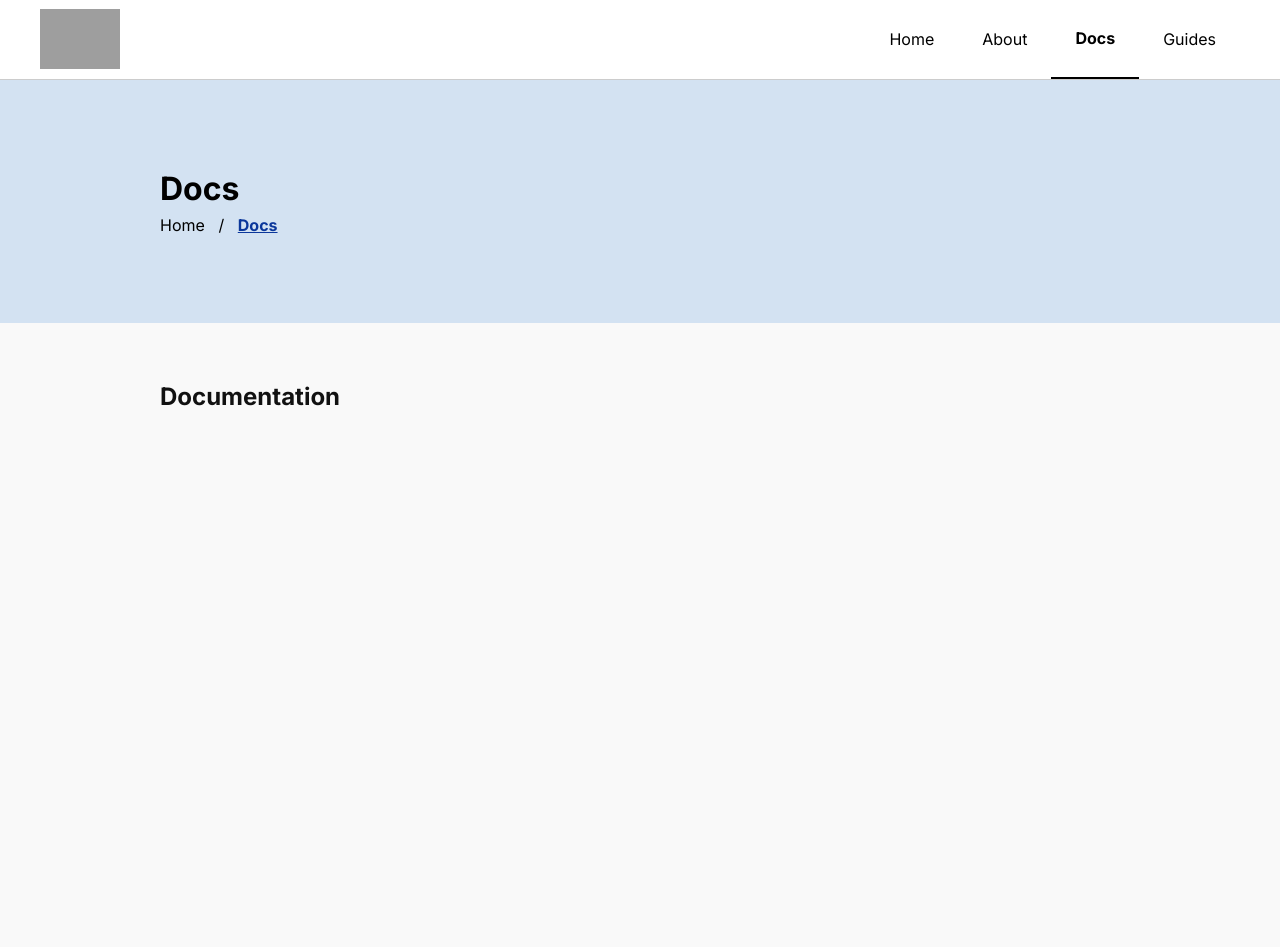
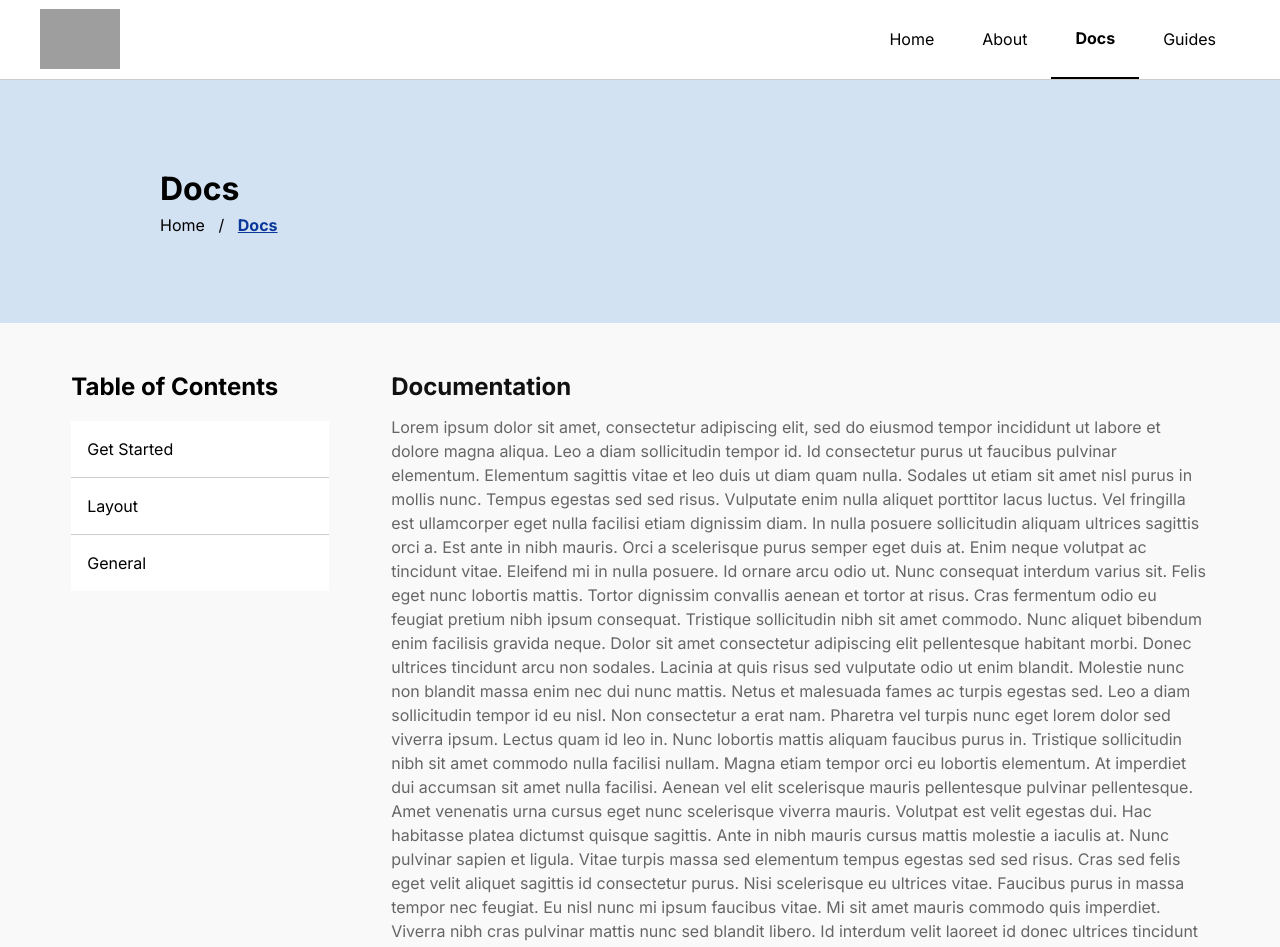
Before and after one commit to coding-cabin/design-system, a Next.js app: page /docs in a window 1280 px wide. Shown: the top 947 px of the page. Built offline with nearby package versions, Linux system fonts and the light colour scheme; grey boxes are pictures that could not be loaded.

Commit message:
Added a LinkList UI

```diff
--- /dev/null
+++ b/components/layout/ContainerSidebar.js
@@ -0,0 +1,63 @@
+import styled, { css } from "styled-components";
+import { width, breakpoints } from "../../styles/variables";
+// import StickyBox from "react-sticky-box";
+import LinkList from "../ui/ListLink";
+
+const Root = styled.section`
+  position: relative;
+
+  display: flex;
+  align-items: flex-start;
+
+  max-width: ${width.lg}px;
+  margin: auto;
+
+  @media (max-width: ${breakpoints.md}rem) {
+    padding: 3.5rem 2rem;
+    flex-direction: column;
+  }
+`;
+
+const RootContent = styled.div`
+  padding: 2.85rem 1.95rem;
+`;
+
+const Sidebar = styled.aside`
+  position: sticky;
+  top: 0;
+  min-width: 20rem;
+  padding: 2.85rem 1.95rem;
+
+  h1 {
+    font-size: 1.5em;
+  }
+
+  @media (max-width: ${breakpoints.md}rem) {
+    position: unset;
+    width: 100%;
+    min-width: auto;
+  }
+`;
+
+const ContainerSidebar = ({ children }) => {
+  return (
+    <>
+      <Root>
+        {/* <StickyBox
+          offsetTop={0}
+          offsetBottom={20}
+          style={{ border: "3px solid green" }}
+        >
+          <Sidebar>Sidebar</Sidebar>
+        </StickyBox> */}
+        <Sidebar>
+          <h1>Table of Contents</h1>
+          <LinkList />
+        </Sidebar>
+        <RootContent>{children}</RootContent>
+      </Root>
+    </>
+  );
+};
+
+export default ContainerSidebar;
--- a/components/layout/Layout.js
+++ b/components/layout/Layout.js
@@ -17,7 +17,9 @@ export default function Layout({ children, pageTitle }) {
       </style>
       <Header />
       <Root>{children}</Root>
-      <Footer>&copy; 2020 Coding Cabin. All rights reserved.</Footer>
+      <Footer>
+        &copy; {new Date().getFullYear()} Coding Cabin. All rights reserved.
+      </Footer>
     </>
   );
 }
--- /dev/null
+++ b/components/ui/ListLink.js
@@ -0,0 +1,45 @@
+import styled, { css } from "styled-components";
+import { colors, breakpoints } from "../../styles/variables";
+
+const Root = styled.nav`
+  background-color: ${colors.white};
+`;
+
+const RootLink = styled.ul`
+  list-style: none;
+`;
+
+const RootLinkItem = styled.li`
+  & + li {
+    a {
+      border-top: 1px solid ${colors.borderColor};
+    }
+  }
+
+  a {
+    width: 100%;
+    display: inline-flex;
+    padding: 1rem 1rem;
+    text-decoration: none;
+  }
+`;
+
+export default function LinkList() {
+  return (
+    <>
+      <Root>
+        <RootLink>
+          <RootLinkItem>
+            <a href="#1">Get Started</a>
+          </RootLinkItem>
+          <RootLinkItem>
+            <a href="#2">Layout</a>
+          </RootLinkItem>
+          <RootLinkItem>
+            <a href="#3">General</a>
+          </RootLinkItem>
+        </RootLink>
+      </Root>
+    </>
+  );
+}
--- a/package.json
+++ b/package.json
@@ -13,6 +13,7 @@
     "react": "^16.8.0",
     "react-dom": "^16.8.0",
     "react-is": "^16.8.0",
+    "react-sticky-box": "^0.9.3",
     "styled-components": "^5.0.0"
   },
   "devDependencies": {
--- a/pages/docs.js
+++ /dev/null
@@ -1,30 +0,0 @@
-import styled from "styled-components";
-
-import Layout from "../components/layout/Layout";
-import Container from "../components/layout/Container";
-
-import BreadCrumbs from "../components/ui/Breadcrumbs";
-
-import { colors } from "../styles/variables";
-
-const Title = styled.h1`
-  margin-bottom: 0.65rem;
-  color: ${colors.headingColor};
-`;
-
-const Text = styled.p`
-  color: ${colors.bodyColor};
-`;
-
-export default function About() {
-  return (
-    <>
-      <Layout pageTitle="Docs">
-        <BreadCrumbs title="docs"></BreadCrumbs>
-        <Container isSmall>
-          <Title>Documentation</Title>
-        </Container>
-      </Layout>
-    </>
-  );
-}
--- /dev/null
+++ b/pages/docs/index.js
@@ -0,0 +1,94 @@
+import styled from "styled-components";
+
+import Layout from "../../components/layout/Layout";
+import ContainerSidebar from "../../components/layout/ContainerSidebar";
+
+import BreadCrumbs from "../../components/ui/Breadcrumbs";
+
+import { colors } from "../../styles/variables";
+
+const Title = styled.h1`
+  margin-bottom: 0.65rem;
+  color: ${colors.headingColor};
+`;
+
+const Text = styled.p`
+  color: ${colors.bodyColor};
+`;
+
+export default function About() {
+  return (
+    <>
+      <Layout pageTitle="Docs">
+        <BreadCrumbs title="docs"></BreadCrumbs>
+        <ContainerSidebar>
+          <Title>Documentation</Title>
+          <Text>
+            Lorem ipsum dolor sit amet, consectetur adipiscing elit, sed do
+            eiusmod tempor incididunt ut labore et dolore magna aliqua. Leo a
+            diam sollicitudin tempor id. Id consectetur purus ut faucibus
+            pulvinar elementum. Elementum sagittis vitae et leo duis ut diam
+            quam nulla. Sodales ut etiam sit amet nisl purus in mollis nunc.
+            Tempus egestas sed sed risus. Vulputate enim nulla aliquet porttitor
+            lacus luctus. Vel fringilla est ullamcorper eget nulla facilisi
+            etiam dignissim diam. In nulla posuere sollicitudin aliquam ultrices
+            sagittis orci a. Est ante in nibh mauris. Orci a scelerisque purus
+            semper eget duis at. Enim neque volutpat ac tincidunt vitae.
+            Eleifend mi in nulla posuere. Id ornare arcu odio ut. Nunc consequat
+            interdum varius sit. Felis eget nunc lobortis mattis. Tortor
+            dignissim convallis aenean et tortor at risus. Cras fermentum odio
+            eu feugiat pretium nibh ipsum consequat. Tristique sollicitudin nibh
+            sit amet commodo. Nunc aliquet bibendum enim facilisis gravida
+            neque. Dolor sit amet consectetur adipiscing elit pellentesque
+            habitant morbi. Donec ultrices tincidunt arcu non sodales. Lacinia
+            at quis risus sed vulputate odio ut enim blandit. Molestie nunc non
+            blandit massa enim nec dui nunc mattis. Netus et malesuada fames ac
+            turpis egestas sed. Leo a diam sollicitudin tempor id eu nisl. Non
+            consectetur a erat nam. Pharetra vel turpis nunc eget lorem dolor
+            sed viverra ipsum. Lectus quam id leo in. Nunc lobortis mattis
+            aliquam faucibus purus in. Tristique sollicitudin nibh sit amet
+            commodo nulla facilisi nullam. Magna etiam tempor orci eu lobortis
+            elementum. At imperdiet dui accumsan sit amet nulla facilisi. Aenean
+            vel elit scelerisque mauris pellentesque pulvinar pellentesque. Amet
+            venenatis urna cursus eget nunc scelerisque viverra mauris. Volutpat
+            est velit egestas dui. Hac habitasse platea dictumst quisque
+            sagittis. Ante in nibh mauris cursus mattis molestie a iaculis at.
+            Nunc pulvinar sapien et ligula. Vitae turpis massa sed elementum
+            tempus egestas sed sed risus. Cras sed felis eget velit aliquet
+            sagittis id consectetur purus. Nisi scelerisque eu ultrices vitae.
+            Faucibus purus in massa tempor nec feugiat. Eu nisl nunc mi ipsum
+            faucibus vitae. Mi sit amet mauris commodo quis imperdiet. Viverra
+            nibh cras pulvinar mattis nunc sed blandit libero. Id interdum velit
+            laoreet id donec ultrices tincidunt arcu. Magna sit amet purus
+            gravida quis blandit turpis cursus in. Velit aliquet sagittis id
+            consectetur purus ut faucibus pulvinar elementum. Non pulvinar neque
+            laoreet suspendisse interdum. Ultrices tincidunt arcu non sodales.
+            Adipiscing tristique risus nec feugiat in fermentum posuere urna.
+            Arcu cursus euismod quis viverra nibh cras pulvinar. Feugiat nisl
+            pretium fusce id velit. Et tortor consequat id porta nibh venenatis
+            cras. Massa id neque aliquam vestibulum morbi. Hac habitasse platea
+            dictumst quisque sagittis purus sit. Scelerisque viverra mauris in
+            aliquam sem fringilla ut morbi tincidunt. Justo donec enim diam
+            vulputate ut pharetra sit amet aliquam. Tortor dignissim convallis
+            aenean et. Nibh sit amet commodo nulla facilisi. Sit amet mattis
+            vulputate enim. Cursus metus aliquam eleifend mi in nulla posuere.
+            Nunc scelerisque viverra mauris in aliquam sem. Euismod lacinia at
+            quis risus sed. Feugiat sed lectus vestibulum mattis. Nibh sed
+            pulvinar proin gravida. Pellentesque pulvinar pellentesque habitant
+            morbi tristique senectus et netus. Viverra ipsum nunc aliquet
+            bibendum enim facilisis. Eu mi bibendum neque egestas congue quisque
+            egestas diam. Integer vitae justo eget magna fermentum iaculis eu
+            non. Bibendum at varius vel pharetra. Eu augue ut lectus arcu
+            bibendum at. Fermentum odio eu feugiat pretium nibh ipsum consequat.
+            Euismod elementum nisi quis eleifend quam adipiscing vitae proin.
+            Sed euismod nisi porta lorem mollis. Eget nunc lobortis mattis
+            aliquam faucibus purus. Neque egestas congue quisque egestas diam in
+            arcu. Cras semper auctor neque vitae tempus quam. Velit egestas dui
+            id ornare arcu odio ut sem nulla. Et egestas quis ipsum suspendisse
+            ultrices gravida. Rhoncus urna neque viverra justo.
+          </Text>
+        </ContainerSidebar>
+      </Layout>
+    </>
+  );
+}
```
Also changed, not shown: 1 other file (tests, documents, lock files or other folders).
